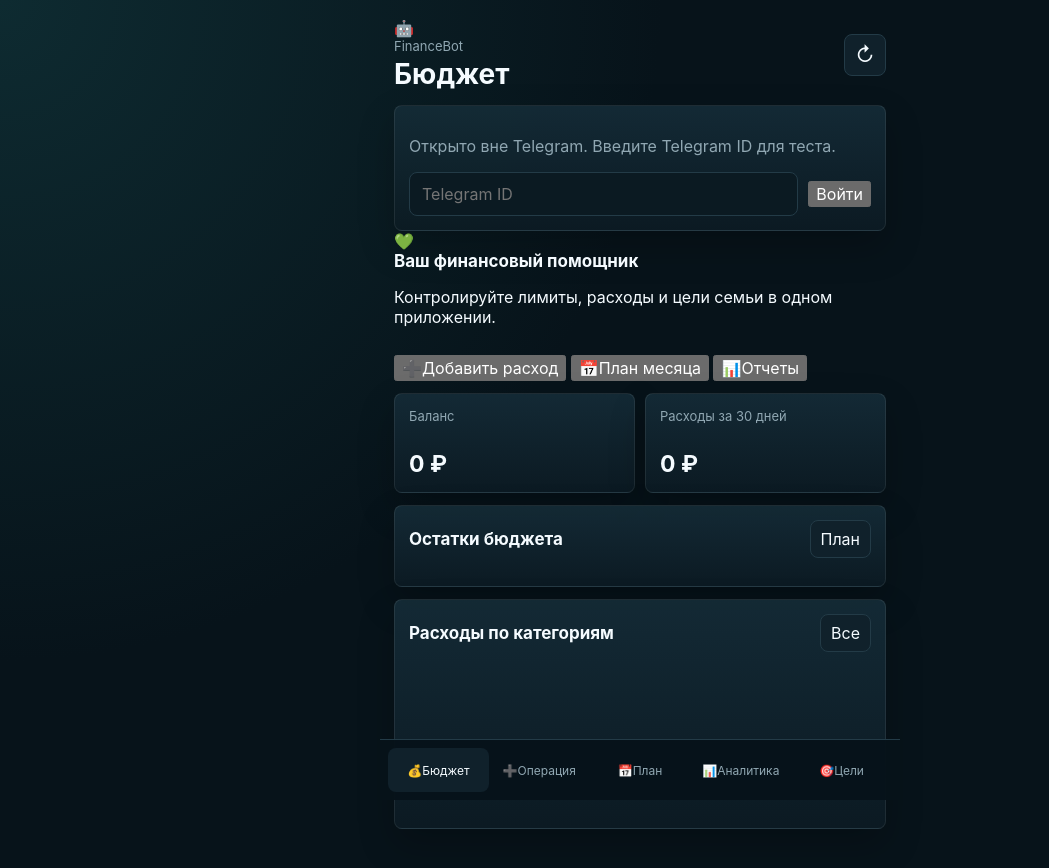
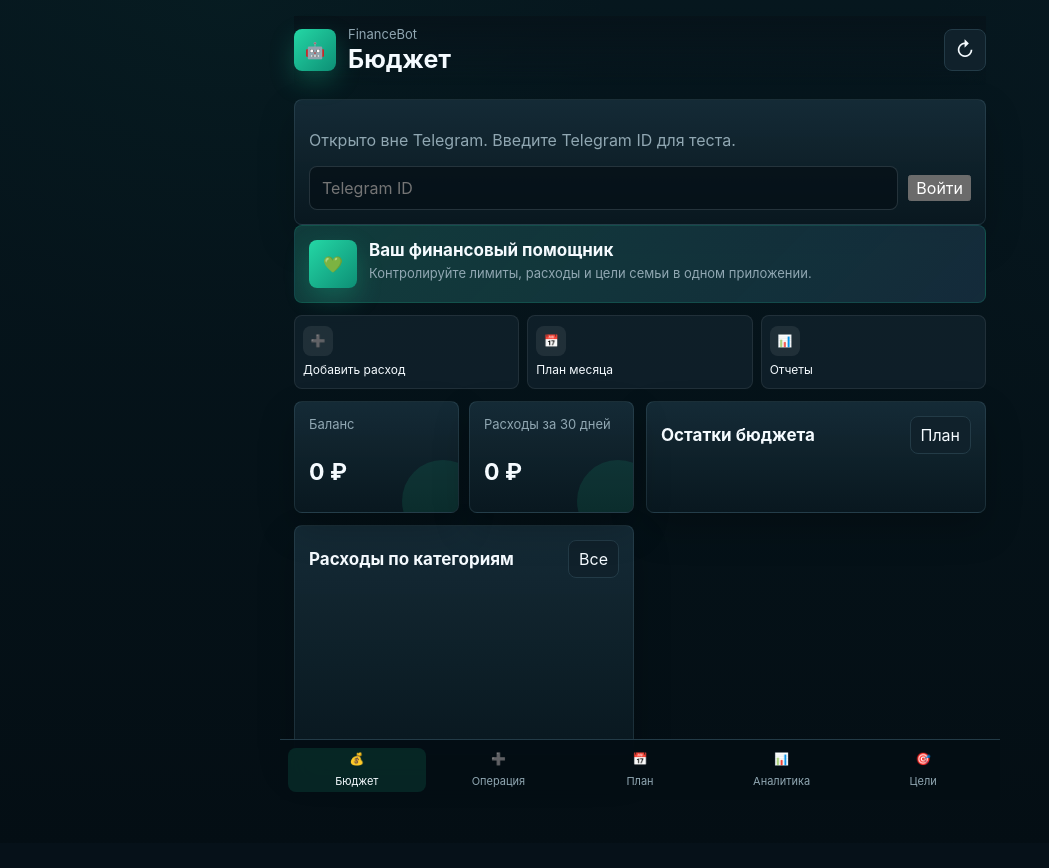
Before and after one commit to zamkovaeo/family-finance-bot, a plain HTML site: page app/static/index.html in a window 1280 px wide. Shown: the whole page, without its empty margins (0-1049 px from the left). After the commit the page ends 843 px from the top, so only its background shows below. Drawn offline with Linux system fonts and the light colour scheme; files that its build step writes are made by us from their sources; files whose address does not match are found by name.

Commit message:
Update app/static/styles.css design

```diff
--- a/app/static/styles.css
+++ b/app/static/styles.css
@@ -396,3 +396,231 @@ input {
     grid-template-columns: 1fr;
   }
 }
+
+/* PRD visual pass: Telegram dark finance interface */
+body {
+  background:
+    linear-gradient(180deg, rgba(6, 24, 31, 0.86), rgba(4, 14, 20, 0.98)),
+    radial-gradient(circle at 18% 0%, rgba(24, 192, 143, 0.18), transparent 28%),
+    radial-gradient(circle at 100% 18%, rgba(72, 165, 255, 0.12), transparent 26%),
+    #061119;
+}
+
+.app-shell {
+  padding-top: max(16px, env(safe-area-inset-top));
+}
+
+.brand-row {
+  display: flex;
+  align-items: center;
+  gap: 12px;
+  min-width: 0;
+}
+
+.app-logo,
+.assistant-icon {
+  display: grid;
+  place-items: center;
+  flex: 0 0 auto;
+  background: linear-gradient(135deg, #24d7a5, #0d8f75);
+  box-shadow: 0 10px 24px rgba(24, 192, 143, 0.28);
+  border-radius: 8px;
+}
+
+.app-logo {
+  width: 42px;
+  height: 42px;
+}
+
+.assistant-icon {
+  width: 48px;
+  height: 48px;
+}
+
+.topbar {
+  position: sticky;
+  top: 0;
+  z-index: 4;
+  padding: 10px 0 12px;
+  background: linear-gradient(180deg, rgba(7, 19, 26, 0.96), rgba(7, 19, 26, 0));
+  backdrop-filter: blur(10px);
+}
+
+h1 {
+  font-size: 25px;
+  line-height: 1.12;
+}
+
+.assistant-card {
+  display: grid;
+  grid-template-columns: auto minmax(0, 1fr);
+  gap: 12px;
+  padding: 14px;
+  border: 1px solid rgba(24, 192, 143, 0.18);
+  background:
+    linear-gradient(135deg, rgba(24, 192, 143, 0.18), rgba(72, 165, 255, 0.08)),
+    rgba(16, 33, 43, 0.94);
+  border-radius: var(--radius);
+}
+
+.assistant-card p,
+.section-intro p,
+.compact {
+  margin: 5px 0 0;
+  color: var(--muted);
+  font-size: 13px;
+  line-height: 1.35;
+}
+
+.quick-actions {
+  display: grid;
+  grid-template-columns: repeat(3, minmax(0, 1fr));
+  gap: 8px;
+}
+
+.action-card {
+  display: grid;
+  gap: 7px;
+  min-height: 74px;
+  padding: 10px 8px;
+  border: 1px solid rgba(255, 255, 255, 0.08);
+  background: rgba(16, 33, 43, 0.9);
+  color: var(--text);
+  border-radius: var(--radius);
+  font-size: 12px;
+  line-height: 1.18;
+  text-align: left;
+}
+
+.action-card span {
+  display: grid;
+  place-items: center;
+  width: 30px;
+  height: 30px;
+  background: rgba(255, 255, 255, 0.08);
+  border-radius: 8px;
+}
+
+.panel,
+.metric-card {
+  background:
+    linear-gradient(180deg, rgba(20, 43, 54, 0.96), rgba(9, 23, 31, 0.98)),
+    #10212b;
+  border-color: rgba(112, 150, 166, 0.18);
+}
+
+.metric-card {
+  min-height: 112px;
+  position: relative;
+  overflow: hidden;
+}
+
+.metric-card::after {
+  position: absolute;
+  right: -26px;
+  bottom: -30px;
+  width: 82px;
+  height: 82px;
+  background: rgba(24, 192, 143, 0.12);
+  border-radius: 50%;
+  content: "";
+}
+
+.metric-card strong {
+  position: relative;
+  z-index: 1;
+}
+
+.budget-row,
+.goal-row {
+  border: 1px solid rgba(255, 255, 255, 0.06);
+  background: rgba(255, 255, 255, 0.045);
+}
+
+.row-title strong {
+  overflow-wrap: anywhere;
+}
+
+.progress {
+  height: 9px;
+  background: rgba(144, 167, 178, 0.18);
+}
+
+.progress span {
+  background: linear-gradient(90deg, #18c08f 0%, #24d7a5 58%, #ffad32 100%);
+}
+
+input {
+  background: rgba(6, 17, 25, 0.84);
+  border-color: rgba(144, 167, 178, 0.22);
+}
+
+input:focus {
+  border-color: rgba(24, 192, 143, 0.8);
+  outline: 0;
+  box-shadow: 0 0 0 3px rgba(24, 192, 143, 0.12);
+}
+
+.chip {
+  background: rgba(255, 255, 255, 0.035);
+  line-height: 1.2;
+}
+
+.chip.active {
+  box-shadow: inset 0 0 0 1px rgba(24, 192, 143, 0.38);
+}
+
+.primary-button {
+  box-shadow: 0 14px 32px rgba(24, 192, 143, 0.18);
+}
+
+.chart {
+  border: 1px solid rgba(255, 255, 255, 0.06);
+  background: rgba(0, 0, 0, 0.12);
+  border-radius: var(--radius);
+}
+
+.bottom-nav {
+  gap: 4px;
+  background: rgba(4, 14, 20, 0.92);
+}
+
+.nav-item {
+  display: grid;
+  place-items: center;
+  gap: 2px;
+  color: var(--muted);
+  line-height: 1;
+}
+
+.nav-item span {
+  display: block;
+  font-size: 11px;
+}
+
+.nav-item.active {
+  background: rgba(24, 192, 143, 0.14);
+  color: var(--text);
+}
+
+@media (min-width: 760px) {
+  .app-shell,
+  .bottom-nav {
+    width: min(100%, 720px);
+  }
+
+  .screen.active {
+    grid-template-columns: repeat(2, minmax(0, 1fr));
+  }
+
+  .assistant-card,
+  .quick-actions {
+    grid-column: 1 / -1;
+  }
+
+  #screen-operation.active,
+  #screen-budget.active,
+  #screen-goals.active {
+    grid-template-columns: 1fr;
+  }
+}
```
